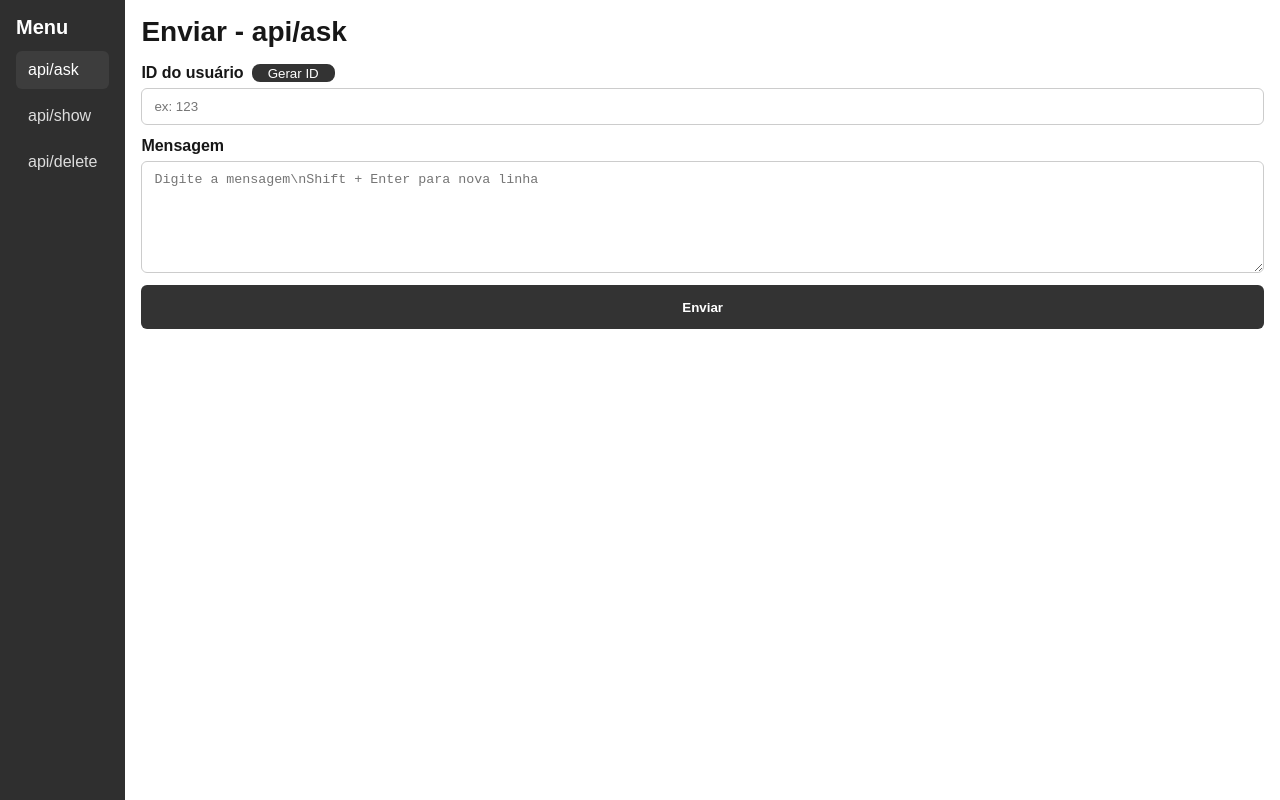
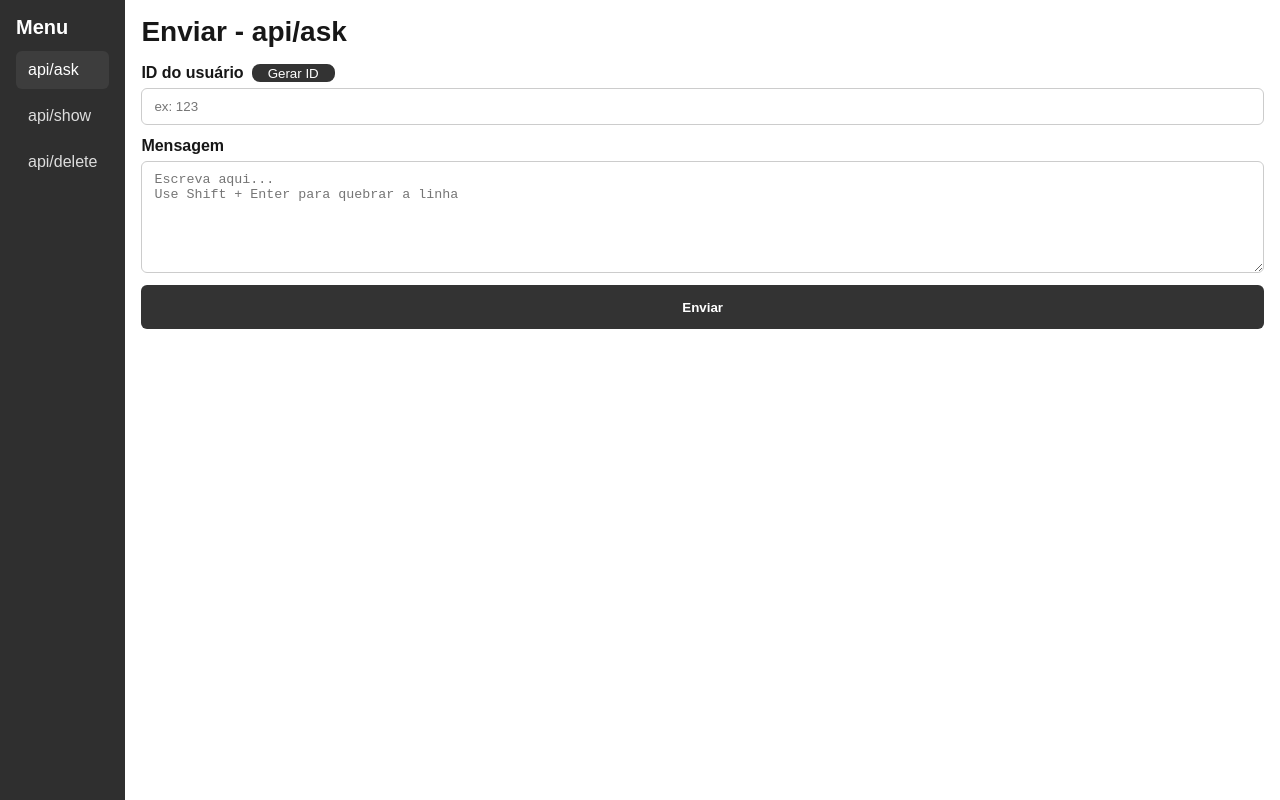
Before and after one commit to brunohms-tripintercambios/chat-validation, a Next.js app in the folder chat/: page /api/ask in a window 1280 px wide. Built offline with nearby package versions, Linux system fonts and the light colour scheme.

Commit message:
Fix placeholder

```diff
--- a/chat/app/component/RequestForm.tsx
+++ b/chat/app/component/RequestForm.tsx
@@ -127,7 +127,7 @@ export default function RequestForm({ title, endpointPath, method, fields = ["us
             Mensagem
             <textarea
               className={styles.textarea}
-              placeholder="Digite a mensagem\nShift + Enter para nova linha"
+              placeholder={`Escreva aqui...\nUse Shift + Enter para quebrar a linha`}
               value={message}
               onChange={(e) => setMessage(e.target.value)}
               rows={6}
```
